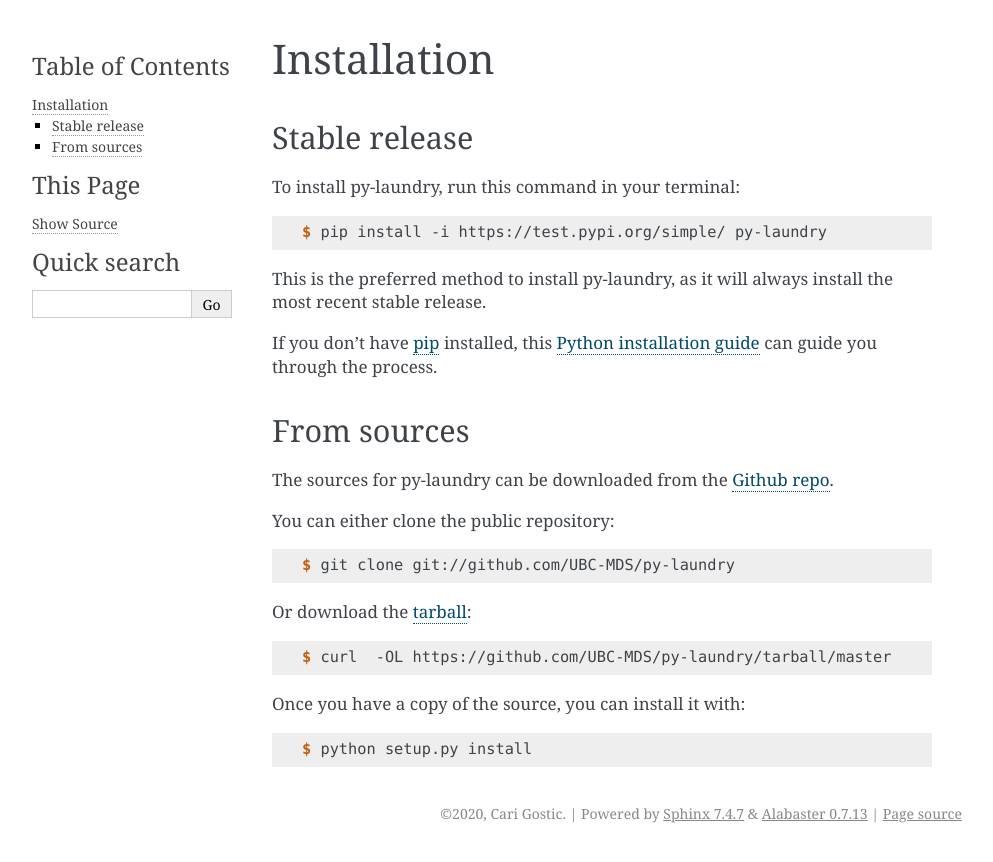
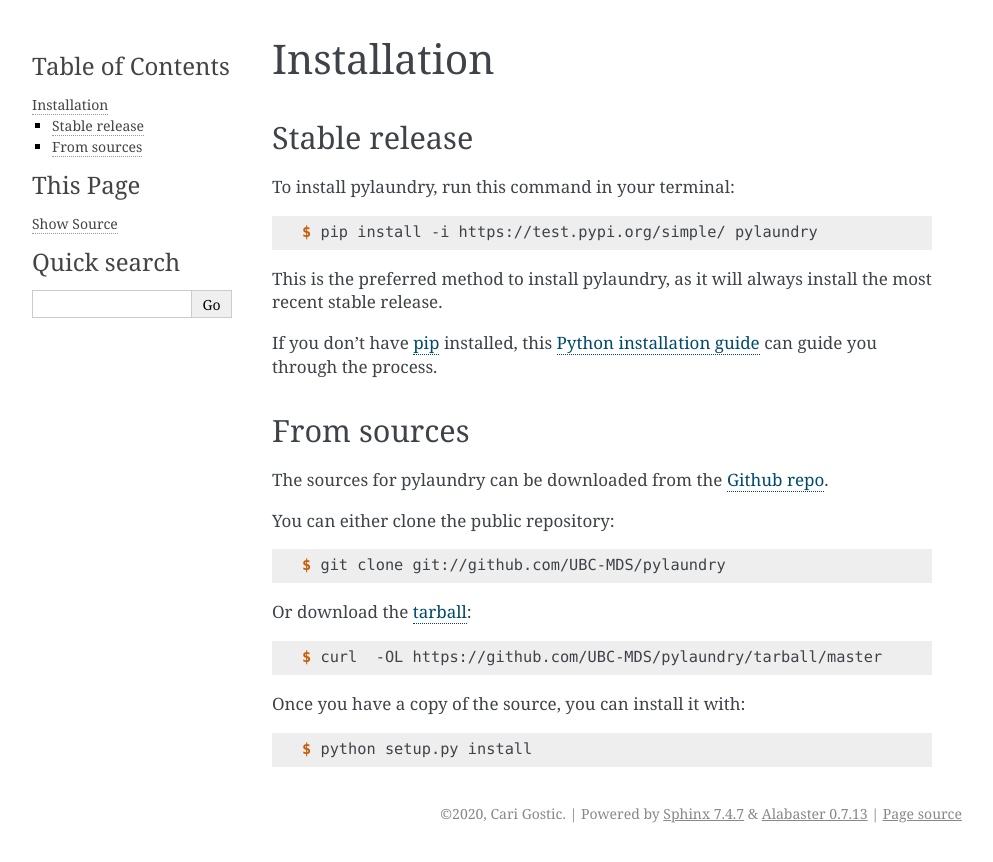
Before and after one commit to UBC-MDS/py-laundry, a Sphinx documentation site: the page built from docs/installation.rst, in a window 1280 px wide. Shown: the top 862 px of the page, without its empty margins (148-1141 px from the left). Built offline with Sphinx 7.4.7, drawn with Linux system fonts in a browser that asks for light colours; pages that are not in the unit, such as notebooks, are missing from menus.

Commit message:
Update docs with pylaundry name instead of py-laundry

```diff
--- a/docs/index.rst
+++ b/docs/index.rst
@@ -1,4 +1,4 @@
-Welcome to py-laundry's documentation!
+Welcome to pylaundry's documentation!
 ======================================
 
 .. toctree::
--- a/docs/installation.rst
+++ b/docs/installation.rst
@@ -8,13 +8,13 @@ Installation
 Stable release
 --------------
 
-To install py-laundry, run this command in your terminal:
+To install pylaundry, run this command in your terminal:
 
 .. code-block:: console
 
-    $ pip install -i https://test.pypi.org/simple/ py-laundry
+    $ pip install -i https://test.pypi.org/simple/ pylaundry
 
-This is the preferred method to install py-laundry, as it will always install the most recent stable release.
+This is the preferred method to install pylaundry, as it will always install the most recent stable release.
 
 If you don't have `pip`_ installed, this `Python installation guide`_ can guide
 you through the process.
@@ -26,19 +26,19 @@ you through the process.
 From sources
 ------------
 
-The sources for py-laundry can be downloaded from the `Github repo`_.
+The sources for pylaundry can be downloaded from the `Github repo`_.
 
 You can either clone the public repository:
 
 .. code-block:: console
 
-    $ git clone git://github.com/UBC-MDS/py-laundry
+    $ git clone git://github.com/UBC-MDS/pylaundry
 
 Or download the `tarball`_:
 
 .. code-block:: console
 
-    $ curl  -OL https://github.com/UBC-MDS/py-laundry/tarball/master
+    $ curl  -OL https://github.com/UBC-MDS/pylaundry/tarball/master
 
 Once you have a copy of the source, you can install it with:
 
@@ -47,5 +47,5 @@ Once you have a copy of the source, you can install it with:
     $ python setup.py install
 
 
-.. _Github repo: https://github.com/UBC-MDS/py-laundry
-.. _tarball: https://github.com/UBC-MDS/py-laundry/tarball/master
+.. _Github repo: https://github.com/UBC-MDS/pylaundry
+.. _tarball: https://github.com/UBC-MDS/pylaundry/tarball/master
--- a/docs/usage.rst
+++ b/docs/usage.rst
@@ -2,6 +2,6 @@
 Usage
 =====
 
-To use py-laundry in a project::
+To use pylaundry in a project::
 
-    from py-laundry import py-laundry
+    from pylaundry import pylaundry
--- a/pyproject.toml
+++ b/pyproject.toml
@@ -17,6 +17,7 @@ pytest = "^5.3.5"
 codecov = "^2.0.16"
 flake8 = "^3.7.9"
 sphinx = "^2.4.4"
+sphinxcontrib-napoleon = "^0.7"
 
 
 
```
Also changed, not shown: 1 other file.
